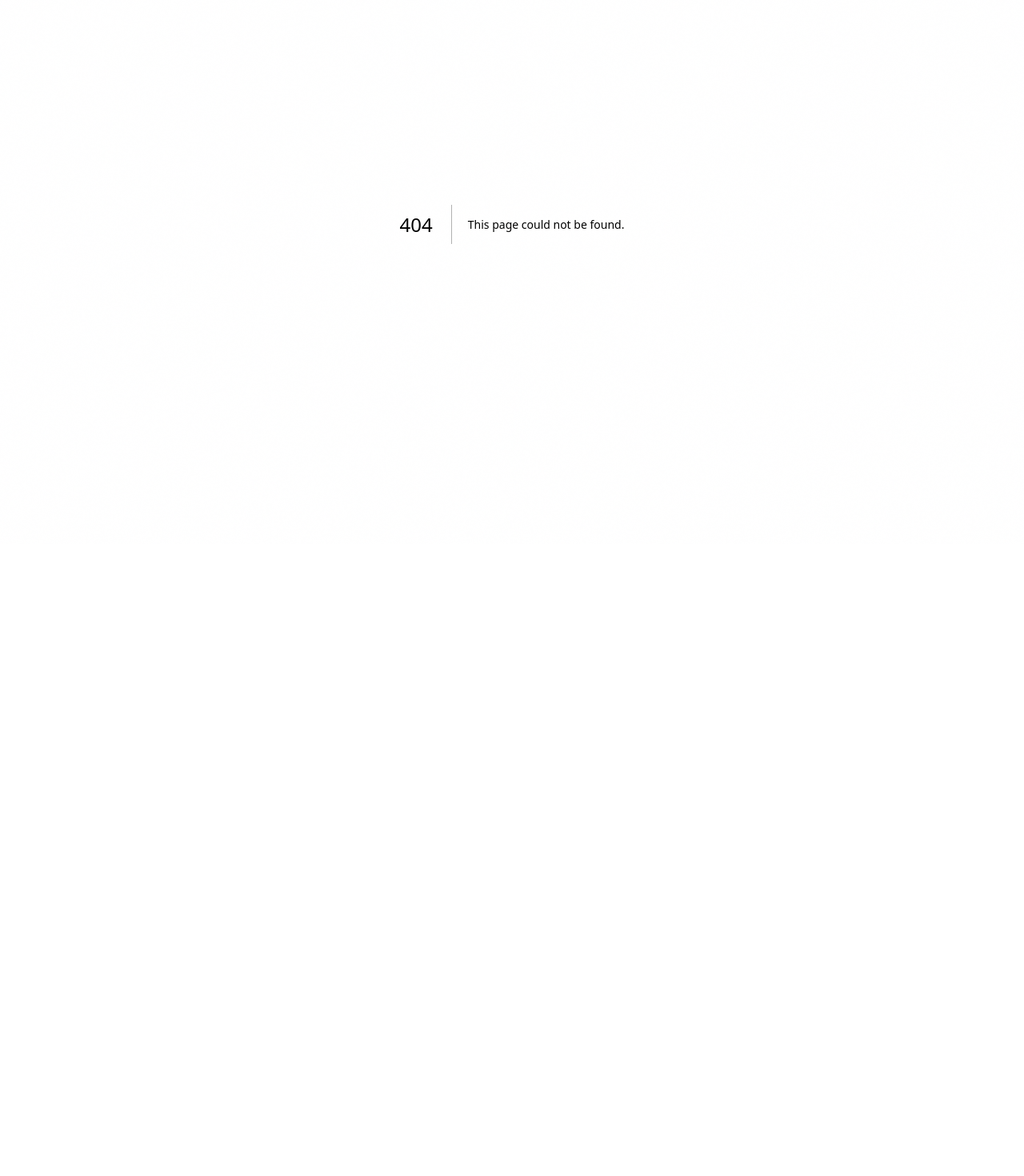
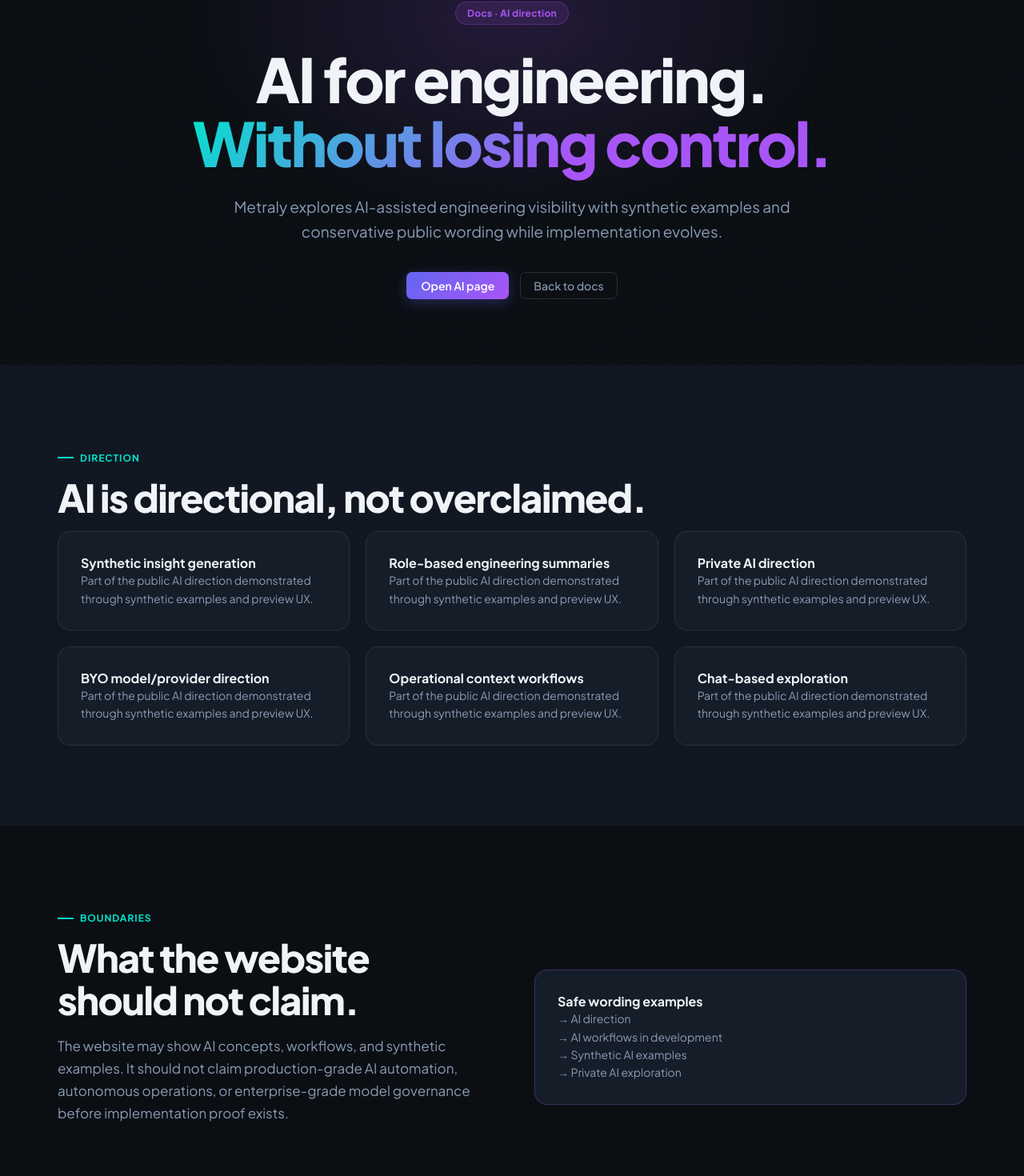
Before and after one commit to getmetraly/website, a Next.js app: page /docs/ai in a window 1280 px wide. Before the commit this address had no page. Shown: the part 120-1590 px from the top of the page at 80% size. Before the commit the page ends 800 px from the top, so only its background shows below. Built offline with nearby package versions, Linux system fonts and the light colour scheme.

Commit message:
feat(docs): add ai docs page

```diff
--- /dev/null
+++ b/app/docs/ai/page.tsx
@@ -0,0 +1,68 @@
+import Link from "next/link";
+import { SiteShell } from "@/components/site-shell";
+import styles from "@/components/marketing/marketing.module.css";
+
+const aiAreas = [
+  "Synthetic insight generation",
+  "Role-based engineering summaries",
+  "Private AI direction",
+  "BYO model/provider direction",
+  "Operational context workflows",
+  "Chat-based exploration",
+];
+
+export const metadata = {
+  title: "AI Direction — Metraly Docs",
+  description: "Documentation for the Metraly AI direction and public implementation boundaries.",
+};
+
+export default function AiDocsPage() {
+  return (
+    <SiteShell>
+      <main className={styles.page}>
+        <section className={styles.hero}>
+          <div className={styles.heroGlow} />
+          <div className={styles.badge}>Docs · AI direction</div>
+          <h1 className={styles.heroTitle}>AI for engineering.<br /><span className={styles.gradientText}>Without losing control.</span></h1>
+          <p className={styles.heroSub}>Metraly explores AI-assisted engineering visibility with synthetic examples and conservative public wording while implementation evolves.</p>
+          <div className={styles.heroActions}>
+            <Link href="/ai" className="btn-primary">Open AI page</Link>
+            <Link href="/docs" className="btn-ghost btn-large">Back to docs</Link>
+          </div>
+        </section>
+
+        <section className={styles.surface}>
+          <div className={styles.section}>
+            <div className={styles.eyebrow}>Direction</div>
+            <h2 className={styles.title}>AI is directional, not overclaimed.</h2>
+            <div className={styles.grid3}>
+              {aiAreas.map((item) => (
+                <div className={styles.card} key={item}>
+                  <h3 className={styles.cardTitle}>{item}</h3>
+                  <p className={styles.cardDesc}>Part of the public AI direction demonstrated through synthetic examples and preview UX.</p>
+                </div>
+              ))}
+            </div>
+          </div>
+        </section>
+
+        <section>
+          <div className={`${styles.section} ${styles.split}`}>
+            <div>
+              <div className={styles.eyebrow}>Boundaries</div>
+              <h2 className={styles.title}>What the website should not claim.</h2>
+              <p className={styles.sub}>The website may show AI concepts, workflows, and synthetic examples. It should not claim production-grade AI automation, autonomous operations, or enterprise-grade model governance before implementation proof exists.</p>
+            </div>
+            <div className={`${styles.card} ${styles.cardAccent}`}>
+              <h3 className={styles.cardTitle}>Safe wording examples</h3>
+              <p className={styles.cardDesc}>→ AI direction</p>
+              <p className={styles.cardDesc}>→ AI workflows in development</p>
+              <p className={styles.cardDesc}>→ Synthetic AI examples</p>
+              <p className={styles.cardDesc}>→ Private AI exploration</p>
+            </div>
+          </div>
+        </section>
+      </main>
+    </SiteShell>
+  );
+}
```
